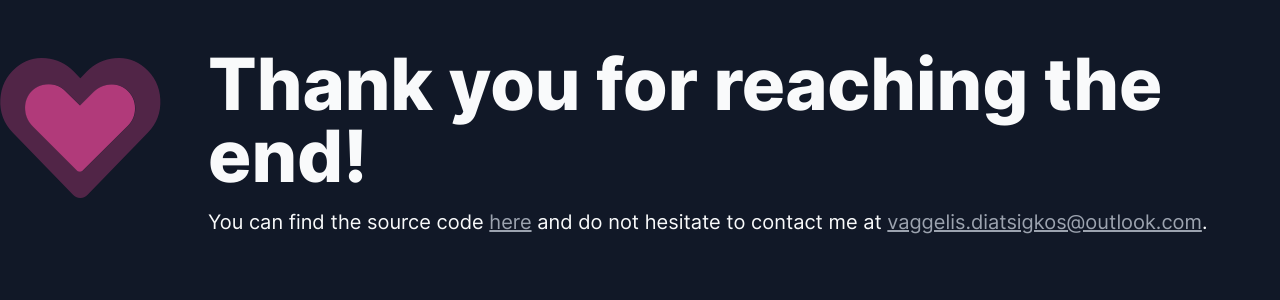
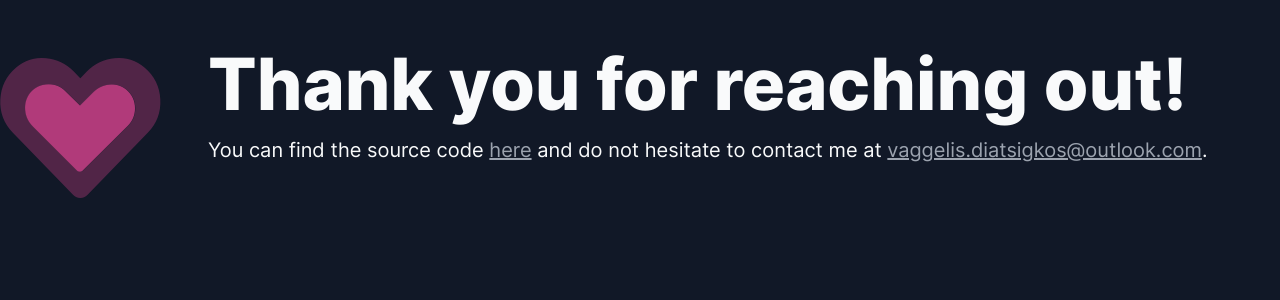
Before and after one commit to vaggelis-diatsigkos/portfolio, a Next.js app: page /components/sections/FooterSection in a window 1280 px wide. Shown: the top 300 px of the page. Built offline with nearby package versions, Linux system fonts and the light colour scheme.

Commit message:
Minor change on closure message

```diff
--- a/pages/components/sections/FooterSection.tsx
+++ b/pages/components/sections/FooterSection.tsx
@@ -6,7 +6,7 @@ const FooterSection = () => {
                     <i className="fad fa-heart text-pink-500 fa-10x animate-pulse"></i>
                 </div>
                 <div className="flex-grow">
-                    <div className="text-5xl lg:text-7xl text-center lg:text-left font-extrabold">Thank you for reaching the end!</div>
+                    <div className="text-5xl lg:text-7xl text-center lg:text-left font-extrabold">Thank you for reaching out!</div>
                     <p className="text-lg lg:text-xl text-center lg:text-left  mt-4">
                         You can find the source code {" "}
                         <a className="text-gray-400 hover:text-gray-500 transition-all ease-out duration-200 underline" target="_blank" rel="noreferrer" href="https://github.com/vaggelis-diatsigkos/portfolio">here</a>{" "}
```
